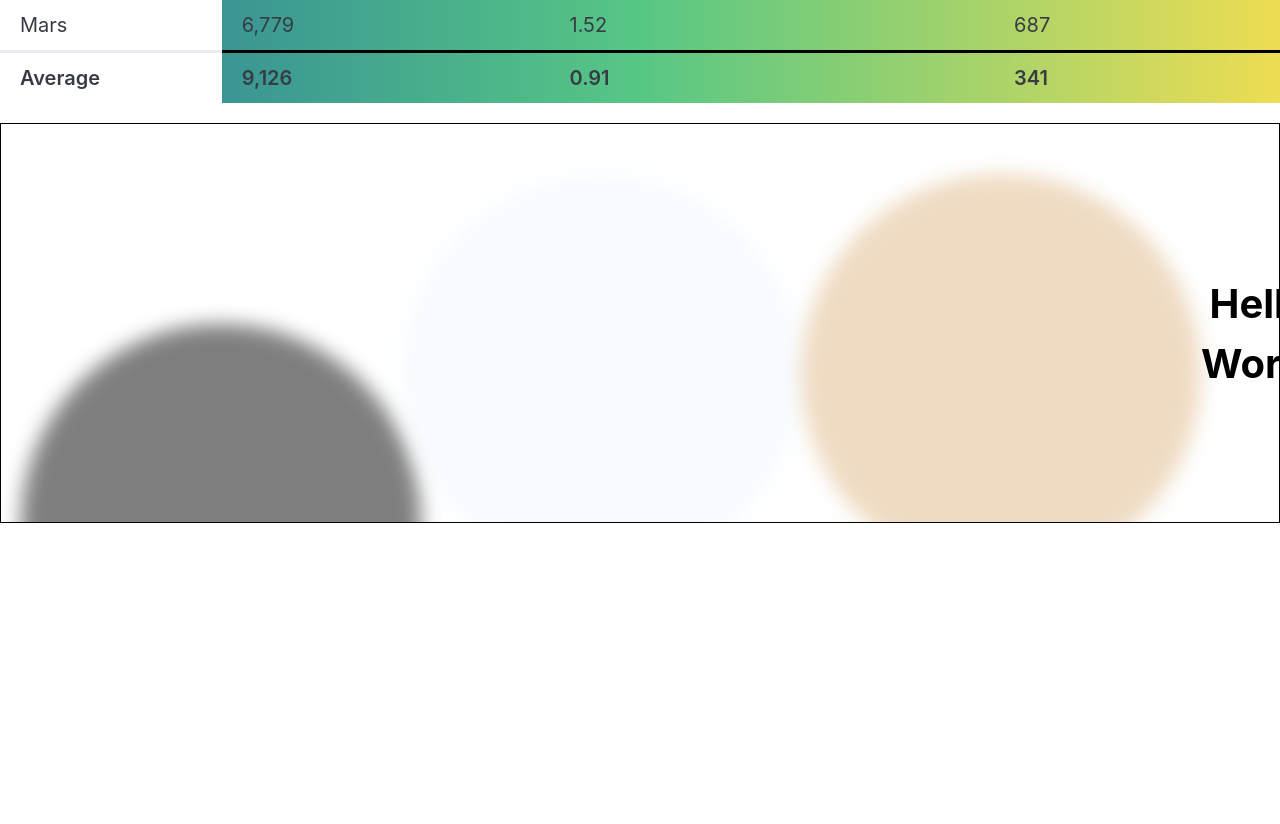
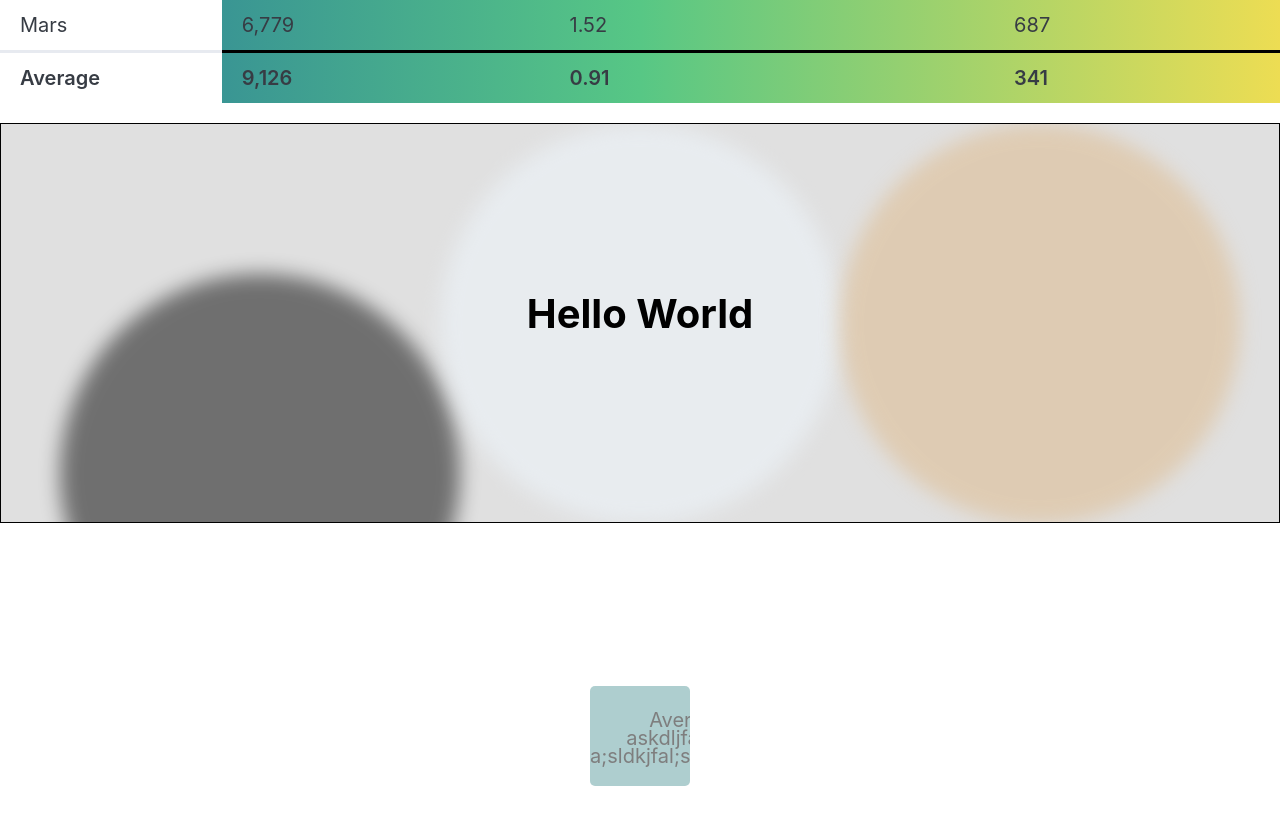
Before and after one commit to romodulo/myVueApplication, a Vue app: page / in a window 1280 px wide. Shown: the part 1720-2544 px from the top of the page. Before the commit the page ends 2256 px from the top, so only its background shows below. Built offline with nearby package versions, Linux system fonts and the light colour scheme.

Commit message:
First commit of < 5-12>  <23:57>:  work on --three---circles---component  "nonAnimatedMeshGradientBackground.vue";

```diff
--- a/src/App.vue
+++ b/src/App.vue
@@ -5,7 +5,7 @@ import picoCssSimpleComponent from './components/picoCssSimpleComponent.vue'
 import newFileComponent from './components/newFileComponent.vue'
 import backgroundComponent from './components/backgroundComponent.vue'
 import nonAnimatedMeshGradientBackground from './components/nonAnimatedMeshGradientBackground.vue'
-
+import anotherDivContainerComponent from './components/anotherDivContainerComponent.vue'
 
 </script>
 
@@ -17,6 +17,7 @@ import nonAnimatedMeshGradientBackground from './components/nonAnimatedMeshGradi
   <picoCssSimpleComponent />
   <backgroundComponent />
   <nonAnimatedMeshGradientBackground />
+  <anotherDivContainerComponent />
 </template>
 
 <style scoped>
--- /dev/null
+++ b/src/components/anotherDivContainerComponent.vue
@@ -0,0 +1,43 @@
+<script setup>
+
+</script>
+
+
+<template>
+    <div class="main-container-self">
+        <div class="relative-container-self opacity--50--self"><span>Average askdljfalskjdf a;sldkjfal;skdjfakl;sjd</span></div>
+    </div>
+
+</template>
+
+
+<style scoped>
+.main-container-self {
+    box-sizing: border-box;
+    height: 400px;
+    position: relative;
+}
+.relative-container-self {
+    height: 100px;
+    width: 100px;
+    position: relative;
+    background-color: cadetblue;
+    border-radius: 5px;
+    text-align: center;
+    left: 50%;
+    top: 50%;
+    transform: translate(-50%, -50%);
+    line-height: 100px;
+    overflow: hidden;
+}
+.relative-container-self > span {
+    display: inline-block;
+    vertical-align: middle;
+    line-height: 18px; /* <-- change this ---if neccessary */
+}
+.opacity--50--self {
+    opacity: 50%;
+}
+
+
+</style>
--- a/src/components/nonAnimatedMeshGradientBackground.vue
+++ b/src/components/nonAnimatedMeshGradientBackground.vue
@@ -7,18 +7,36 @@
     <div class="main-body">
         <div class="absolute-self">
             <!-- absolute inset-0 justify-center -->
-            <div class="absolute-self inset-0--self justify-center--self">
+            <div class="picture-container absolute-self inset-0--self justify-center--self">
                 <div class="bg-shape1 bg-teal opacity-50 bg-blur"></div>
                 <div class="bg-shape2 bg-primary opacity-50 bg-blur"></div>
                 <div class="bg-shape3 bg-purple opacity-50 bg-blur"></div>
             </div>
-            <div><h1 class="my-class-h1-newComponent">Hello World</h1></div>
+            <div class="center-div-self"><h1 class="margin-block-start-end-reset my-class-h1-newComponent">Hello World</h1></div>
+            <div class="absolute-self-100"></div>
         </div>
     </div>
 </template>
 
 
 <style scoped>
+.picture-container { /* works-as--intended */
+    min-width: 1200px;
+    background: rgba(0, 0, 0, 0.123);
+    /* background: linear-gradient(90deg,rgba(0, 0, 0, 1) 0%, rgba(255, 255, 255, 1) 100%); */
+    /* background: linear-gradient(90deg,rgba(0, 0, 0, 1) 0%, rgba(171, 166, 166, 1) 42%, rgba(255, 255, 255, 1) 100%); */
+}
+.absolute-self-100 {   /* did not work-as--intended */
+    top: 0;
+    left: 0;
+    height: 100%;
+    width: 100%;
+    position: absolute;
+    background-color: black;
+    /* filter: blur(10px);
+    opacity: 0.75; */
+    z-index: -10;
+}
 .main-body {
     height: 400px;
     justify-content: center;
@@ -26,22 +44,24 @@
     border: 1px solid black;
     overflow: hidden;
     margin-bottom: 13px;
+    /* background-color: black;
+    filter: blur(10px);
+    opacity: 0.75;
+    z-index: -10; */
 }
 .absolute-self {
+    width: 100%;
     position: relative;
-    top: 50px;
+    /* top: 50px; */
     justify-content: center;
     display: inline-flex;
     flex-direction: row;
 }
-.width-self-100 {
-    width: 100%;
+.justify-center--self {
+    justify-content: center;
 }
 .inset-0--self {
     inset: 0;
-}
-.justify-center--self {
-    justify-content: center;
 }
 .bg-shape1 {
     width: 400px;
@@ -49,7 +69,7 @@
     border-radius: 9999px;
     background-color: black;
     position: relative;
-    animation: one 10s infinite;
+    animation: one 10s 1;
 }
 .bg-shape2 {
     width: 400px;
@@ -57,7 +77,7 @@
     border-radius: 9999px;
     background-color: aliceblue;
     position: relative;
-    animation: two 10s infinite;
+    animation: two 10s 1;
 }
 .bg-shape3 {
     width: 400px;
@@ -65,7 +85,7 @@
     border-radius: 9999px;
     background-color: burlywood;
     position: relative;
-    /* animation: three 10s infinite; */
+    /* animation: three 10s 1; */
 }
 
 
@@ -91,12 +111,25 @@
 .bg-blur {
     filter: blur(10px);
 }
-.my-class-h1-newComponent {
+.center-div-self {
+    height: 63px;
+    top: 50%;
+    left: 50%;
+    position: absolute;
+    transform: translate(-50%, -63%);
+    line-height: 63px;
+    text-align: center;
+}
+.margin-block-start-end-reset {
+    margin-top: 0;
+    margin-bottom: 0;
+}
+/* .my-class-h1-newComponent {
     margin: 0 auto;
     top: 100px;
     text-align: center;
     position: relative;
-}
+} */
 
 
 </style>
```
Also changed, not shown: devlog.txt, 1 other file (tests, documents, lock files or other folders).
